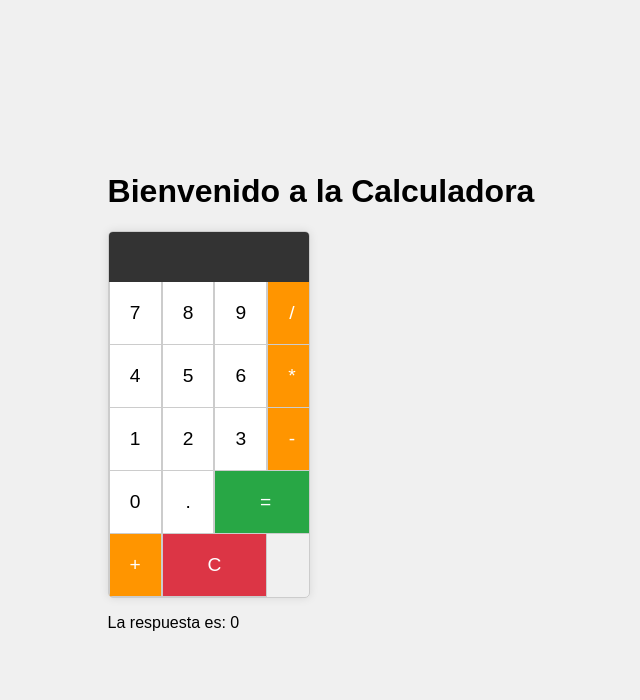
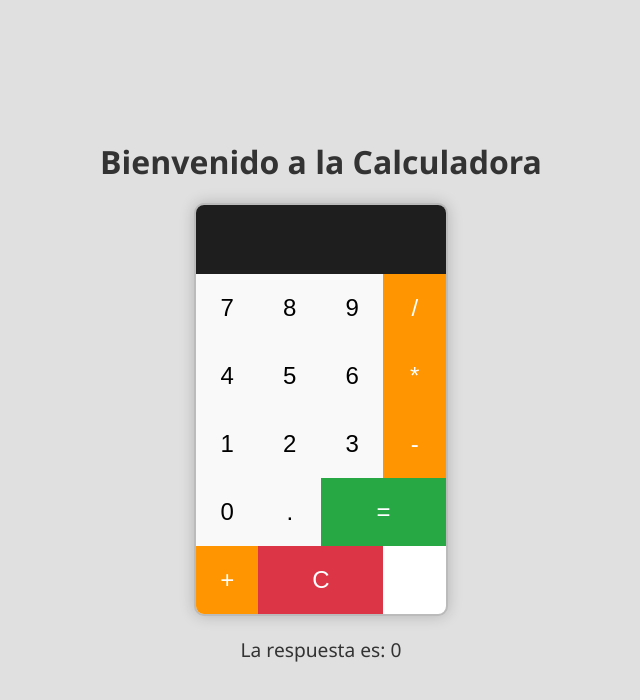
Before and after one commit to jocsanmj/Calculator, a plain HTML site: page src/index.html in a window 1280 px wide. Shown: the whole page, without its empty margins (319-959 px from the left). Drawn offline with Linux system fonts and the light colour scheme.

Commit message:
CSS layout improvement

```diff
--- a/src/css/style.css
+++ b/src/css/style.css
@@ -3,23 +3,35 @@ body {
     justify-content: center;
     align-items: center;
     height: 100vh;
-    background-color: #f0f0f0;
+    background-color: #e0e0e0;
     margin: 0;
-    font-family: Arial, sans-serif;
+    font-family: 'Segoe UI', Tahoma, Geneva, Verdana, sans-serif;
+}
+
+.container {
+    text-align: center;
+}
+
+h1 {
+    margin-bottom: 20px;
+    color: #333;
+    font-size: 2em;
 }
 
 .calculator {
-    border: 1px solid #ccc;
-    border-radius: 5px;
+    border: 2px solid #bbb;
+    border-radius: 10px;
     overflow: hidden;
-    width: 200px;
-    box-shadow: 0 0 10px rgba(0, 0, 0, 0.1);
+    width: 250px;
+    box-shadow: 0 0 15px rgba(0, 0, 0, 0.2);
+    background-color: #fff;
+    margin: 0 auto;
 }
 
 .display {
-    background-color: #333;
+    background-color: #1e1e1e;
     color: #fff;
-    padding: 10px;
+    padding: 15px;
     text-align: right;
 }
 
@@ -28,7 +40,7 @@ body {
     border: none;
     background: none;
     color: inherit;
-    font-size: 1.5em;
+    font-size: 2em;
     text-align: right;
 }
 
@@ -38,17 +50,21 @@ body {
 }
 
 button {
-    border: 1px solid #ccc;
-    border-top: none;
-    background-color: #fff;
+    border: none;
+    background-color: #f9f9f9;
     padding: 20px;
-    font-size: 1.2em;
+    font-size: 1.5em;
     cursor: pointer;
-    transition: background-color 0.3s;
+    transition: background-color 0.2s, box-shadow 0.2s;
 }
 
 button:hover {
-    background-color: #f0f0f0;
+    background-color: #f1f1f1;
+}
+
+button:active {
+    background-color: #e0e0e0;
+    box-shadow: inset 0px 2px 5px rgba(0, 0, 0, 0.2);
 }
 
 button.operator {
@@ -79,3 +95,9 @@ button.clear {
 button.clear:hover {
     background-color: #c82333;
 }
+
+.result {
+    margin-top: 20px;
+    font-size: 1.2em;
+    color: #333;
+}
```
